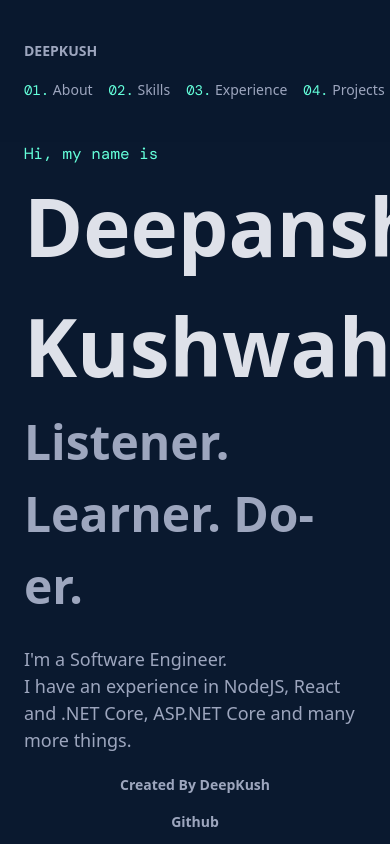
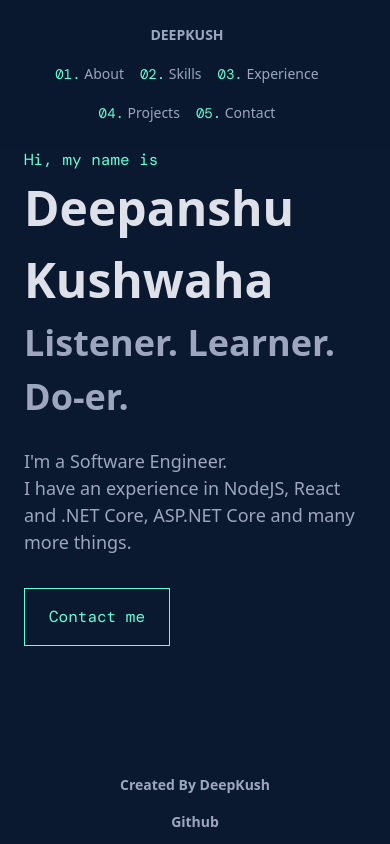
Before and after one commit to deepkush97/deepkush97.github.io, a Next.js app: page / in a window 390 px wide. Built offline with nearby package versions, Linux system fonts and the light colour scheme; a web font is replaced by a local one.

Commit message:
Updated: components with responsiveness

```diff
--- a/src/components/InfoSection.tsx
+++ b/src/components/InfoSection.tsx
@@ -12,7 +12,7 @@ export const InfoSection: FC<InfoSectionProps> = ({
 }) => {
   const { number, text } = navigation[id];
   return (
-    <section id={id} className="min-h-80v flex flex-col py-24 w-full">
+    <section id={id} className="min-h-80v flex flex-col py-36 md:py-24 w-full">
       <h3 className={`text-2xl ${classes.textWhite}`}>
         <span className={`${classes.textAccent} font-mono pl-10`}>
           {number}.
--- a/src/components/ProjectCard.tsx
+++ b/src/components/ProjectCard.tsx
@@ -19,7 +19,7 @@ export const ProjectCard: FC<ProjectCardProps> = ({
 }) => {
   return (
     <div
-      className={`rounded shadow-xl mx-6 my-3 p-4 w-1/3 flex flex-col h-60 ${classes.background.dark} hover:transform hover:scale-105 duration-200`}
+      className={`rounded shadow-xl mx-6 my-3 p-4 w-full md:w-1/3 flex flex-col h-60 ${classes.background.dark} hover:transform hover:scale-105 duration-200`}
     >
       <div className="flex mb-4">
         <span className={`flex-1 text-lg ${classes.textWhite}`}>{title}</span>
--- a/src/components/SkillItem.tsx
+++ b/src/components/SkillItem.tsx
@@ -9,7 +9,7 @@ interface SkillItemProps {
 
 export const SkillItem: FC<SkillItemProps> = ({ items, title }) => {
   return (
-    <div className="px-10">
+    <div className="px-6 md:px-10">
       <h4 className={`mb-2 text-lg ${classes.textWhite}`}>{title}</h4>
       <ul className="flex w-full flex-wrap">
         {items.map((item, index) => (
@@ -34,7 +34,7 @@ export const SkillListItem: FC<SkillListItemProps> = ({
   additionalText,
 }) => {
   return (
-    <li className="w-1/2">
+    <li className="w-full md:w-1/2 mb-2 md:mb-0">
       <span className={classes.textAccent}>-</span> {text}{" "}
       {additionalText ? `(${additionalText})` : ""}
     </li>
--- a/src/components/SocialMediaCard.tsx
+++ b/src/components/SocialMediaCard.tsx
@@ -20,7 +20,7 @@ export const SocialMediaCard: FC<SocialMediaCardProps> = ({
       target="_blank"
       href={url}
       rel="noreferrer"
-      className={`p-4 mx-3 w-1/4 flex flex-col justify-between  text-center rounded shadow-2xl ${classes.background.dark} hover:transform hover:scale-105 duration-200`}
+      className={`p-4 mx-6 md:mx-3 w-full md:w-1/4 flex flex-col justify-between  text-center rounded shadow-2xl ${classes.background.dark} hover:transform hover:scale-105 duration-200`}
       role="button"
     >
       <h4 className={`text-xl ${classes.textWhite}`}>
--- a/src/components/navbar.tsx
+++ b/src/components/navbar.tsx
@@ -7,10 +7,10 @@ export const Navbar = () => {
   return (
     <>
       <nav
-        className={`sticky top-0 w-full z-20 ${classes.background.base} backdrop-blur-lg bg-opacity-75 flex flex-wrap items-center justify-between  py-8 navbar-expand-lg`}
+        className={`sticky top-0 w-full z-20 ${classes.background.base} backdrop-blur-lg bg-opacity-75 flex flex-wrap items-center justify-between py-4 md:py-8  navbar-expand-lg`}
       >
         <div className="container px-6 mx-auto flex  flex-wrap items-center justify-between">
-          <div className="w-full relative flex flex-row justify-between lg:w-auto lg:static lg:block lg:justify-start">
+          <div className="w-full flex justify-center md:w-auto md:static md:block md:justify-start">
             <Link href="/">
               <a
                 className={`${classes.textBase} text-sm font-bold leading-relaxed inline-block mr-4 py-2 whitespace-nowrap uppercase`}
@@ -19,7 +19,7 @@ export const Navbar = () => {
               </a>
             </Link>
           </div>
-          <div className="flex">
+          <div className="flex flex-wrap md:flex-nowrap justify-center md:justify-start">
             {Object.values(navigation).map((nav) => (
               <NavItem
                 key={nav.id}
--- a/src/components/sections/about.tsx
+++ b/src/components/sections/about.tsx
@@ -1,4 +1,5 @@
 import React from "react";
+import Image from "next/image";
 import { classes } from "../../configs/classnames";
 import { about } from "../../configs/data";
 import { InfoSection } from "../InfoSection";
@@ -6,13 +7,23 @@ import { InfoSection } from "../InfoSection";
 export const AboutSection = () => {
   return (
     <InfoSection id="about">
-      <div className="flex h-full flex-row">
-        <div className="w-2/3 py-4 px-10">{about}</div>
-        <div className="w-1/3 flex items-center justify-center">
+      <div className="flex h-full md:flex-row flex-col-reverse pt-4">
+        <div className="w-full md:w-2/3 py-4 px-6 md:px-10">{about}</div>
+        <div className="w-full md:w-1/3  flex items-center justify-center">
           <div
-            className={`w-64 h-64 flex justify-center items-center relative rounded-md bg-cover border-r-8 transform transition duration-200 ${classes.hoverRing}`}
-            style={{ backgroundImage: 'url("./me.jpg")' }}
-          ></div>
+            className={`w-64 h-64 flex justify-center items-center relative rounded-md transform transition duration-200 ${classes.hoverRing}`}
+          >
+            <Image
+              src="/me.jpg"
+              alt="me"
+              quality={70}
+              layout="fill"
+              objectFit="cover"
+              objectPosition="center"
+              className="rounded-md"
+              loading="eager"
+            />
+          </div>
         </div>
       </div>
     </InfoSection>
--- a/src/components/sections/contact.tsx
+++ b/src/components/sections/contact.tsx
@@ -5,7 +5,7 @@ import { socials } from "../../configs/data";
 export const ContactSection = () => {
   return (
     <InfoSection id="contact">
-      <div className="flex h-full flex-row mt-8">
+      <div className="flex h-full flex-row flex-wrap md:flex-nowrap space-y-4 md:space-y-0 mt-8">
         {socials.map((social, index) => (
           <SocialMediaCard
             key={index}
--- a/src/components/sections/experience.tsx
+++ b/src/components/sections/experience.tsx
@@ -10,8 +10,8 @@ export const ExperienceSection = () => {
   const selected = experiences[openTab];
   return (
     <InfoSection id="experience">
-      <div className="flex h-full flex-row mt-8 px-32 pt-8">
-        <div className="flex flex-col justify-start h-96 overflow-y-auto">
+      <div className="flex h-full flex-col md:flex-row mt-8 px-6 md:px-32 pt-8">
+        <div className="flex flex-row md:flex-col justify-start md:h-96 overflow-auto">
           {Object.entries(experiences).map(([key, value]) => (
             <TabButton
               isActive={openTab === key}
@@ -26,9 +26,7 @@ export const ExperienceSection = () => {
             className={`relative flex flex-col min-w-0 break-words ${classes.background.transparentAccent} border ${classes.border} w-full mb-6 shadow-lg`}
           >
             <div className="px-4 py-5 flex-auto">
-              <div className="tab-content tab-space">
-                <TabContent item={selected} />
-              </div>
+              <TabContent item={selected} />
             </div>
           </div>
         </div>
@@ -48,7 +46,7 @@ export const TabButton: FC<TabButtonProps> = ({ isActive, title, onClick }) => {
     <button
       className={`${classes.background.hoverTransparentAccent} ${
         classes.textAccent
-      }  text-sm font-mono py-2 px-4 border ${classes.border} ${
+      }  text-sm font-mono py-2 px-2 md:px-4 border ${classes.border} ${
         isActive
           ? ` ${classes.background.transparentAccent}`
           : " bg-transparent "
--- a/src/components/sections/hero.tsx
+++ b/src/components/sections/hero.tsx
@@ -7,10 +7,14 @@ export const HeroSection = () => {
   return (
     <section id="home" className="min-h-80v pb-24">
       <p className={`${classes.textAccent} font-mono`}> Hi, my name is</p>
-      <h1 className={`text-7xl font-extrabold ${classes.textWhite}`}>
+      <h1
+        className={`text-5xl md:text-7xl  font-extrabold ${classes.textWhite}`}
+      >
         Deepanshu Kushwaha
       </h1>
-      <h2 className={`text-5xl font-bold mb-6`}>Listener. Learner. Do-er.</h2>
+      <h2 className={`text-4xl md:text-5xl font-bold mb-6`}>
+        Listener. Learner. Do-er.
+      </h2>
       <div className="w-full sm:w-2/3 mb-4">
         <p className={`text-lg font-medium`}>
           I'm a Software Engineer. <br />I have an experience in NodeJS, React
@@ -19,9 +23,9 @@ export const HeroSection = () => {
       </div>
       <Link href={`/#${contactSectionInfo.id}`}>
         <a
-          className={`bg-transparent hover:bg-aquamarine-800 hover:bg-opacity-20 ${classes.textAccent} block w-44 font-normal font-mono my-4 py-4 px-6 border border-aquamarine-600 rounded`}
+          className={`bg-transparent ${classes.background.hoverTransparentAccent} ${classes.textAccent} inline-block font-normal font-mono my-4 py-4 px-6 border ${classes.border}`}
         >
-          Get in Touch
+          Contact me
         </a>
       </Link>
     </section>
--- a/src/layouts/main.tsx
+++ b/src/layouts/main.tsx
@@ -10,7 +10,7 @@ export const MainLayout: FC = ({ children }) => {
     >
       <Navbar />
       <div className="min-h-full w-full mx-auto px-6 sm:px-44">{children}</div>
-      <Footer isAuthLayout={true} />
+      <Footer />
     </main>
   );
 };
```
